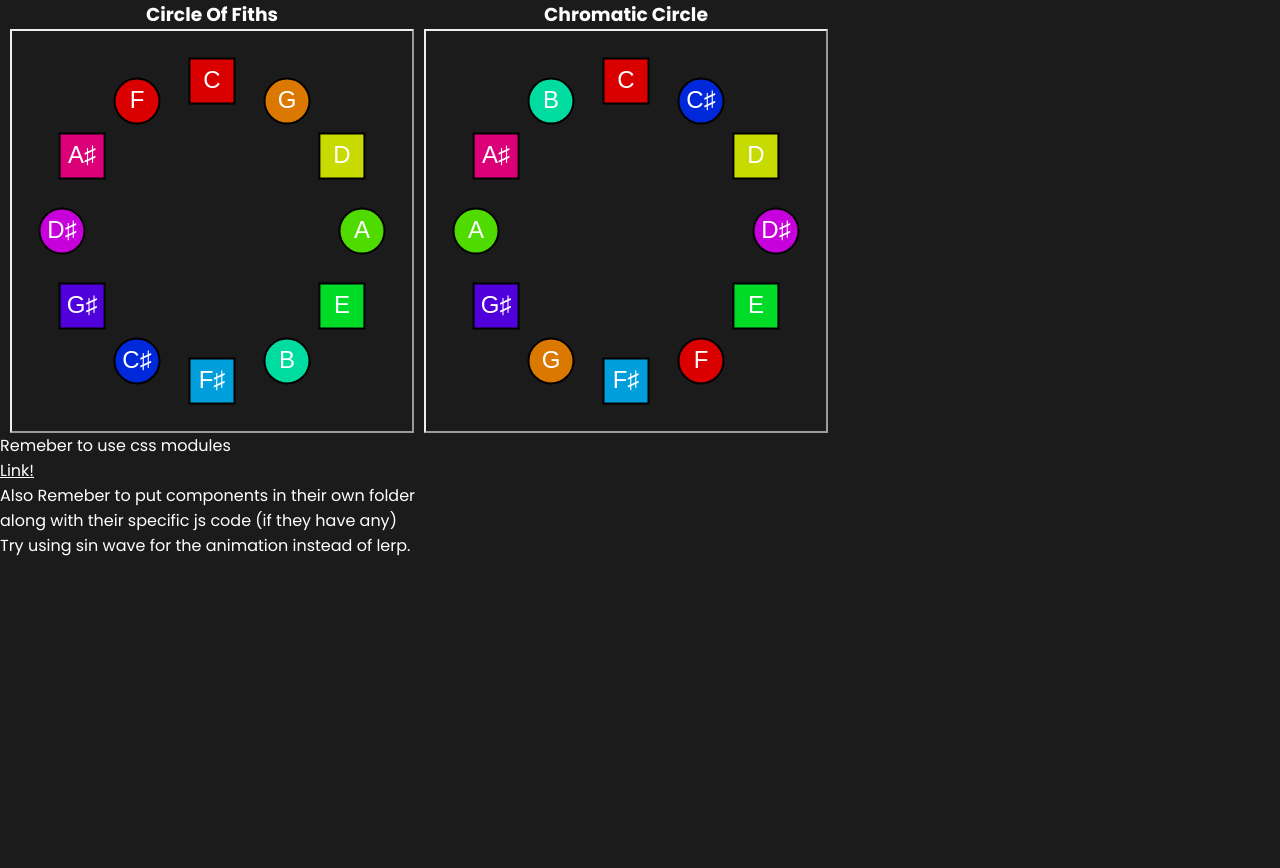
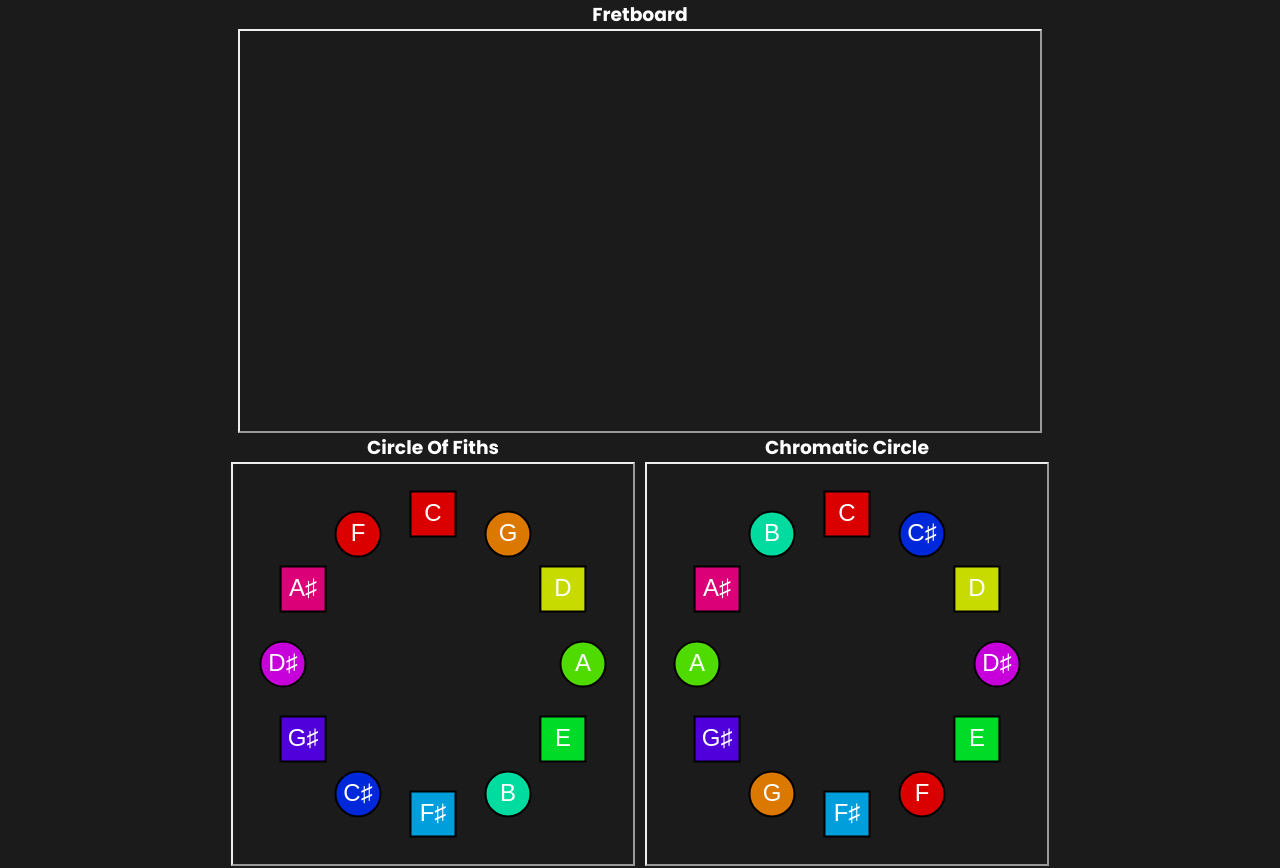
Before and after one commit to casperrr/color-guitar, a Next.js app: page /home in a window 1280 px wide. Shown: the top 868 px of the page. Before the commit the page ends 800 px from the top, so only its background shows below. Built offline with nearby package versions, Linux system fonts and the light colour scheme.

Commit message:
added fretboard component and fretboard code with class

```diff
--- a/app/home/page.jsx
+++ b/app/home/page.jsx
@@ -3,6 +3,7 @@
 import Canvas from "@/components/Canvas/Canvas";
 import ChromaticCircle from "@/components/ChromaticCircle/ChromaticCircle";
 import CircleOfFiths from "@/components/CircleOfFiths/CircleOfFiths";
+import FretBoard from "@/components/Fretboard/Fretboard";
 import dynamic from "next/dynamic";
 
 const test = dynamic(() => import("@/components/CircleOfFiths/CircleOfFiths"),{ssr:false});
@@ -11,8 +12,9 @@ const test = dynamic(() => import("@/components/CircleOfFiths/CircleOfFiths"),{s
 const page = () => {
     return(
         <>
+        <div className="main_page_container">
+            <FretBoard />
             <div className="circle_container">
-                <test />
                 <CircleOfFiths />
                 <ChromaticCircle />
             </div>
@@ -21,6 +23,7 @@ const page = () => {
             <p>Also Remeber to put components in their own folder <br />
             along with their specific js code (if they have any) <br />
             Try using sin wave for the animation instead of lerp.</p>
+        </div>
         </>
     );
 };
--- /dev/null
+++ b/components/Fretboard/Fretboard.jsx
@@ -0,0 +1,15 @@
+import React from "react";
+import Canvas from "@/components/Canvas/Canvas";
+
+const Fretboard = () => {
+
+
+    return(
+        <div className="canvas_container">
+            <h3>Fretboard</h3>
+            <Canvas instance={"fretboardCode"} />
+        </div>
+    );
+};
+
+export default Fretboard;
--- /dev/null
+++ b/components/Fretboard/js/FretBoard.js
@@ -0,0 +1,16 @@
+
+export default class FretBoard {
+    constructor(canvas,stringNum){
+        this.strings = [];
+        stringNum === null? this.stringNum = 6: this.stringNum = stringNum;
+        this.canvas = canvas;
+        this.canvasDim = {x:800,y:400};
+
+        this.#init();
+    }
+
+    #init(){
+        this.canvas.width = this.canvasDim.x;
+        this.canvas.height = this.canvasDim.y;
+    }
+}
--- a/styles/globals.css
+++ b/styles/globals.css
@@ -24,3 +24,10 @@
     flex-wrap: wrap;
     gap: 10px;
 }
+
+.main_page_container{
+    display: flex;
+    flex-direction: column;
+    align-content: center;
+    align-items: center;
+}
--- /dev/null
+++ b/utils/canvasCode/fretboardCode.js
@@ -0,0 +1,9 @@
+import FretBoard from "@/components/Fretboard/js/FretBoard";
+
+
+export function drawOnCanvas(canvas, c) {
+
+    let fretboard = new FretBoard(canvas);
+
+
+}
```
Also changed, not shown: utils/canvasCode/FretBoard.js (deleted).
